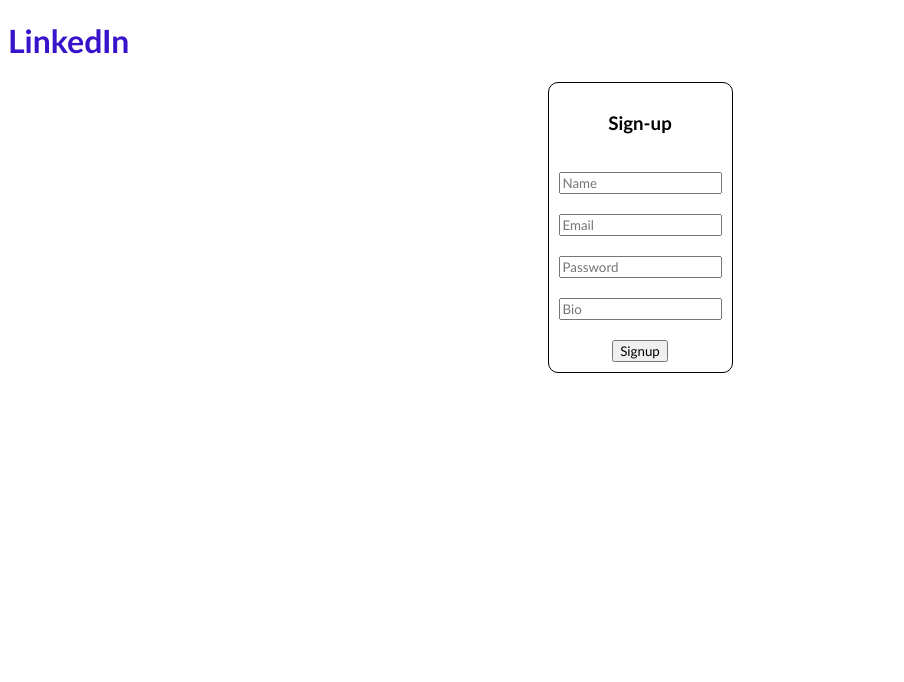
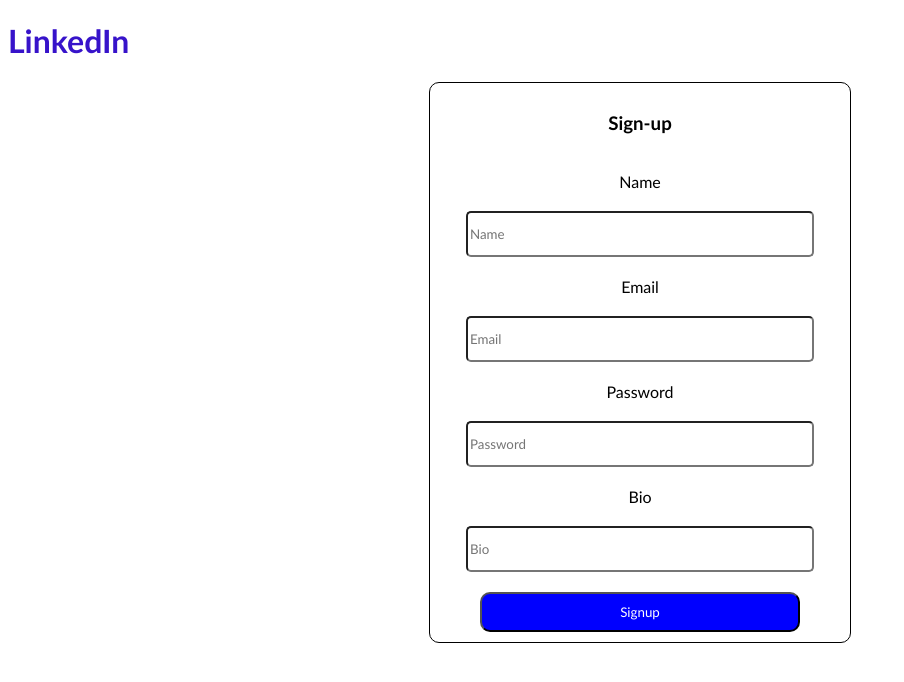
Before and after one commit to Ashraf-Sharaf/Linkedin-clone, a React (Create React App) app in the folder react-frontend/: page /signup in a window 1280 px wide. Shown: the top 682 px of the page, without its empty margins (0-904 px from the left). Built offline with nearby package versions, Linux system fonts and the light colour scheme.

Commit message:
adding some syling to the signup adn login forms

```diff
--- a/react-frontend/src/pages/Authentication/login-signup.css
+++ b/react-frontend/src/pages/Authentication/login-signup.css
@@ -1,8 +1,20 @@
 .form{
-
+    width: 400px;
     border: 1px black solid;
    gap :20px;
    padding: 10px;
    border-radius: 10px;
 
 }
+.inputs{
+    width: 85%;
+    height: 40px;
+    border-radius: 5px;
+}
+.loginBtn{
+    width: 80%;
+    background-color: blue;
+    height:40px;
+    border-radius: 10px;
+    color:  white;
+}
--- a/react-frontend/src/pages/Authentication/login.jsx
+++ b/react-frontend/src/pages/Authentication/login.jsx
@@ -18,8 +18,8 @@ const Login = () => {
       <div className="flex center">
         <div className="flex column center form">
           <h3>Login</h3>
-
-          <input className="" type="text" placeholder="Email"
+          <label>Email</label>
+          <input className="inputs" type="text" placeholder="Email"
           onChange={(e) => {
                 setCredentials({
                   ...credentials,
@@ -27,8 +27,8 @@ const Login = () => {
                 });
               }}/>
 
-
-          <input className="" type="password" placeholder="Password"
+            <label>Password</label>
+          <input className="inputs" type="password" placeholder="Password"
           onChange={(e) => {
                 setCredentials({
                   ...credentials,
@@ -36,7 +36,7 @@ const Login = () => {
                 });
               }}/>
 
-<button
+<button className="loginBtn"
   onClick={async () => {
     try {
       const { email, password } = credentials;
@@ -61,6 +61,11 @@ const Login = () => {
 >
   Login
 </button>
+
+<a href="./signup">
+
+  Signup here
+</a>
         </div>
       </div>
     </div>
--- a/react-frontend/src/pages/Authentication/signupuser.jsx
+++ b/react-frontend/src/pages/Authentication/signupuser.jsx
@@ -19,7 +19,9 @@ const SignupUser = () => {
       <div className="flex center">
         <div className="flex column center form">
           <h3>Sign-up</h3>
-          <input
+
+          <label>Name</label>
+          <input className="inputs"
             type="text"
             placeholder="Name"
             onChange={(e) => {
@@ -29,8 +31,8 @@ const SignupUser = () => {
               });
             }}
           />
-
-          <input
+          <label>Email</label>
+          <input className="inputs"
             type="text"
             placeholder="Email"
             onChange={(e) => {
@@ -40,9 +42,8 @@ const SignupUser = () => {
               });
             }}
           />
-
-          <input
-            className=""
+          <label>Password</label>
+          <input className="inputs"
             type="password"
             placeholder="Password"
             onChange={(e) => {
@@ -52,9 +53,8 @@ const SignupUser = () => {
               });
             }}
           />
-
-          <input
-            className=""
+          <label>Bio</label>
+          <input className="inputs"
             type="text"
             placeholder="Bio"
             onChange={(e) => {
@@ -65,7 +65,7 @@ const SignupUser = () => {
             }}
           />
 
-          <button
+          <button className="loginBtn"
             onClick={async () => {
               try {
                 const { name, email, password, bio } = credentials;
```
